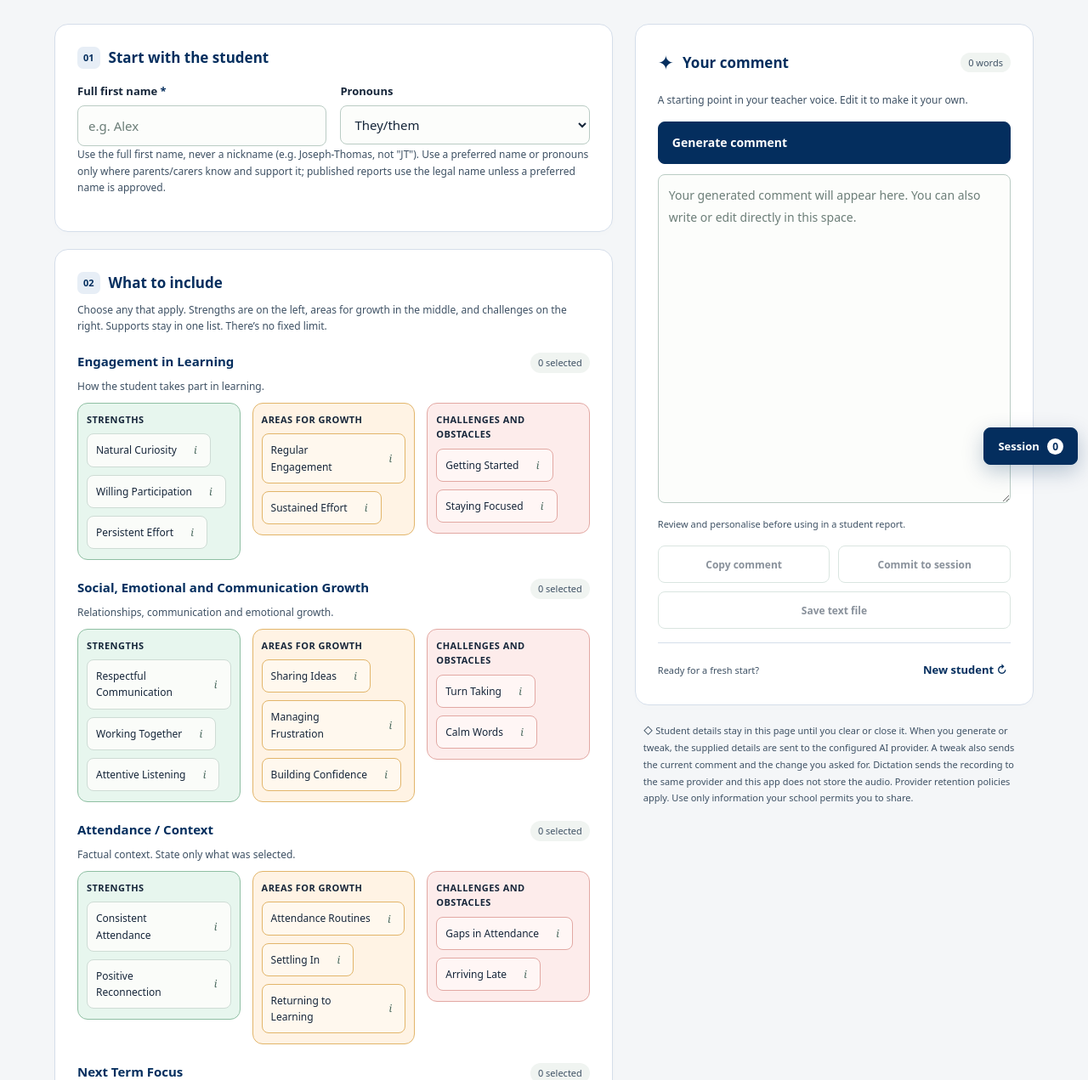
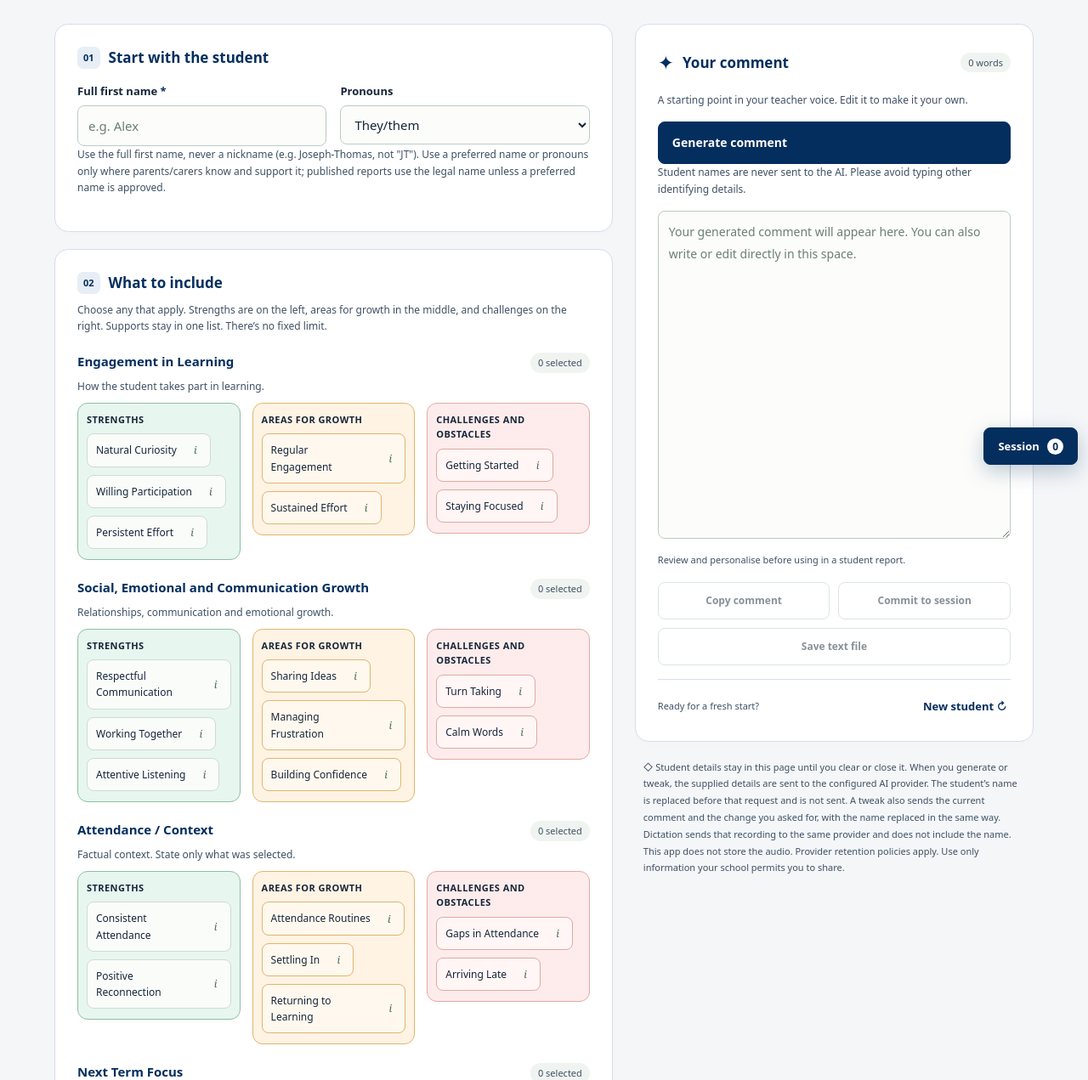
Before and after one commit to goodfunnysmart/Comment-Drafter, a PHP site: page / in a window 1280 px wide. Shown: the part 241-1512 px from the top of the page at 85% size. Run offline with PHP 8.4, Linux system fonts and the light colour scheme.

Commit message:
Keep the student name out of Gemini requests. (#21)
Generate and tweak replace the name with [NAME] before the provider call, then put the real name back before the existing repair. Pronouns stay an explicit choice.

Co-authored-by: Cursor Agent <cursoragent@cursor.com>
Co-authored-by: goodfunnysmart <goodfunnysmart@users.noreply.github.com>

```diff
--- a/private/bootstrap.php
+++ b/private/bootstrap.php
@@ -231,6 +231,35 @@ function commentCanonicalName(string $text, string $name): string {
     $pattern = '/(?<![\p{L}\p{M}-])' . preg_quote($name, '/') . '(?![\p{L}\p{M}-])/ui';
     $replaced = preg_replace($pattern, $name, $text);
     return is_string($replaced) ? $replaced : $text;
+}
+function commentStudentNamePattern(string $name): string {
+    $name = commentNormaliseName($name);
+    $parts = preg_split("/([\\s'’\\-])/u", $name, -1, PREG_SPLIT_DELIM_CAPTURE);
+    $pattern = '(?<![\p{L}\p{M}-])';
+    foreach (is_array($parts) ? $parts : [$name] as $part) {
+        if ($part === "'" || $part === '’') $pattern .= "['’]";
+        else $pattern .= preg_quote($part, '/');
+    }
+    return $pattern . '(?![\p{L}\p{M}-])';
+}
+function commentRedactStudentName(string $text, string $name): string {
+    $name = commentNormaliseName($name);
+    if ($name === '' || $text === '') return $text;
+    $replaced = preg_replace_callback('/' . commentStudentNamePattern($name) . "([\'’]s)?/ui", fn(array $match): string => '[NAME]' . ($match[1] ?? ''), $text);
+    return is_string($replaced) ? $replaced : $text;
+}
+function commentRestoreStudentName(string $text, string $name): string {
+    $name = commentNormaliseName($name);
+    if ($name === '' || $text === '') return $text;
+    $replaced = preg_replace('/[\[{]\s*name\s*[\]}]/ui', $name, $text);
+    return is_string($replaced) ? $replaced : $text;
+}
+function commentProviderPayload(string $instructions, string $userText, string $name): array {
+    return [
+        'systemInstruction' => ['parts' => [['text' => commentRedactStudentName($instructions, $name)]]],
+        'contents' => [['role' => 'user', 'parts' => [['text' => commentRedactStudentName($userText, $name)]]]],
+        'generationConfig' => ['maxOutputTokens' => 2048],
+    ];
 }
 function commentSupportPhrase(string $label): string {
     $label = trim($label);
--- a/public/index.php
+++ b/public/index.php
@@ -120,6 +120,7 @@ function dictateControl(string $id, string $label): void {
       <p class="help">A starting point in your teacher voice. Edit it to make it your own.</p>
       <div id="contradictions" class="notice" role="status" hidden></div>
       <button id="generate" type="submit" form="builder" class="primary">Generate comment <span aria-hidden="true">↗</span></button>
+      <p class="help name-privacy">Student names are never sent to the AI. Please avoid typing other identifying details.</p>
       <p id="generation-status" role="status" aria-live="polite"></p>
       <p id="stale" class="notice" hidden>Inputs have changed. This comment was generated from earlier details.</p>
       <label class="sr-only" for="comment">Editable report comment</label>
@@ -139,7 +140,7 @@ function dictateControl(string $id, string $label): void {
       <p id="action-status" class="help" role="status" aria-live="polite"></p>
       <div class="editor-footer"><span>Ready for a fresh start?</span><button id="new-student" type="button" class="text-button">New student <span aria-hidden="true">↻</span></button></div>
     </section>
-    <p class="privacy"><span aria-hidden="true">◇</span> Student details stay in this page until you clear or close it. When you generate or tweak, the supplied details are sent to the configured AI provider. A tweak also sends the current comment and the change you asked for. Dictation sends the recording to the same provider and this app does not store the audio. Provider retention policies apply. Use only information your school permits you to share.</p>
+    <p class="privacy"><span aria-hidden="true">◇</span> Student details stay in this page until you clear or close it. When you generate or tweak, the supplied details are sent to the configured AI provider. The student’s name is replaced before that request and is not sent. A tweak also sends the current comment and the change you asked for, with the name replaced in the same way. Dictation sends that recording to the same provider and does not include the name. This app does not store the audio. Provider retention policies apply. Use only information your school permits you to share.</p>
   </aside>
   </div>
   <footer>Thoughtful comments start with what you know about your student.</footer>
```
Also changed, not shown: public/generate.php (+8 -11 lines), tests/validate.php (+31 -1 lines), README.md, 1 other file.
